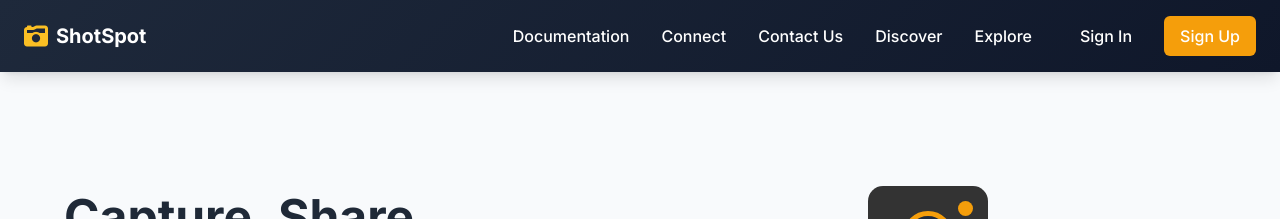
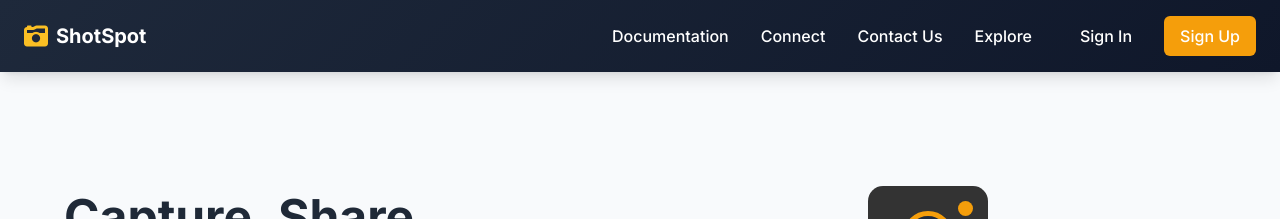
Before and after one commit to Tvick22/Cartage, a Jekyll site: the page built from index.md, in a window 1280 px wide. Shown: the top 219 px of the page. Built offline with Jekyll 4.4.1, drawn with Linux system fonts in a browser that asks for light colours; nearby versions of some CDN libraries.

Commit message:
dont need this lol

```diff
--- a/_config.yml
+++ b/_config.yml
@@ -9,4 +9,3 @@ header_pages:
   - contact.md
   - explore-cars.md
   - connect.md
-  - discover.md
```
